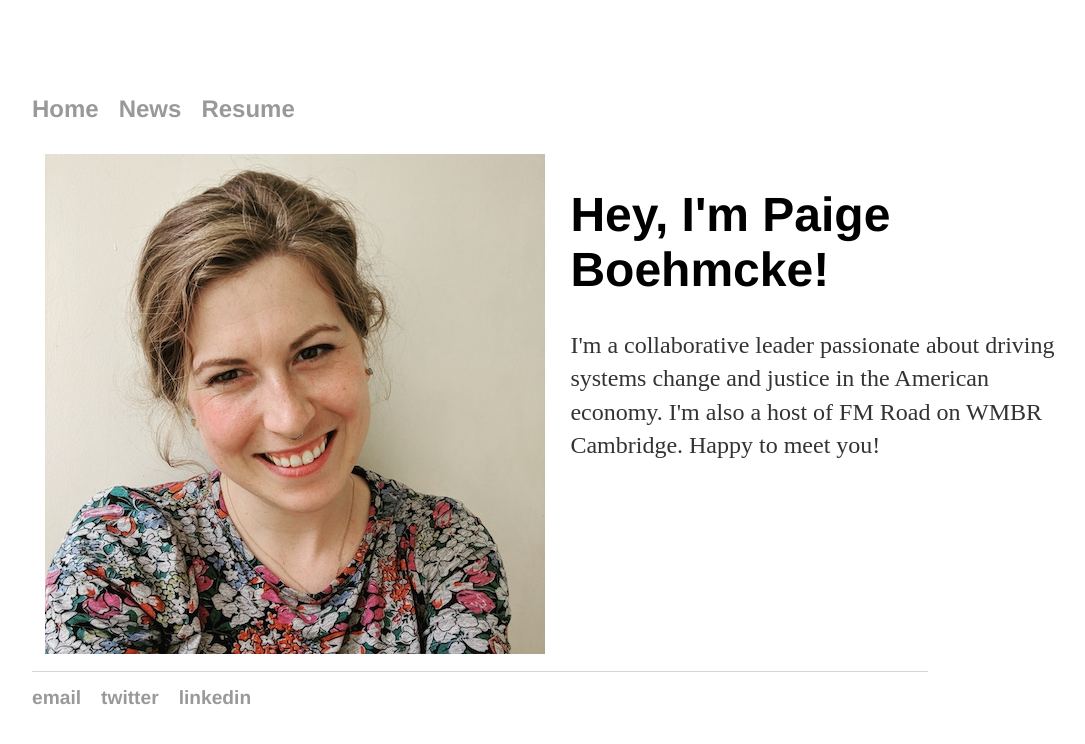
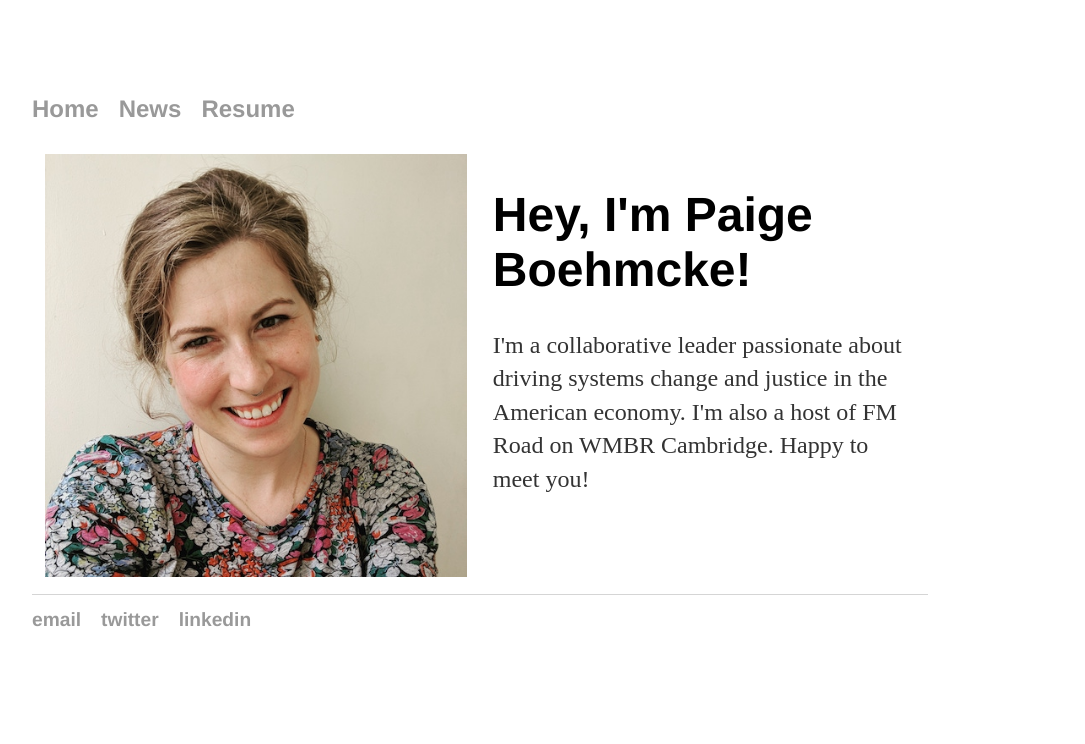
Before and after one commit to paigeboehmcke/paigeboehmcke.github.io, a Jekyll site: the page built from index.html, in a window 1280 px wide. Shown: the top 744 px of the page, without its empty margins (160-1245 px from the left). Built offline with Jekyll 4.4.1, drawn with Linux system fonts in a browser that asks for light colours.

Commit message:
Update main.css

```diff
--- a/css/main.css
+++ b/css/main.css
@@ -60,6 +60,6 @@ ul.posts li {
     flex: 1; /* additionally, equal width */
     flex-shrink: 1;
     flex-grow: 1;
-    min-width: 500px;
+    min-width: 400px;
     max-width: 2448px;
 }
```
